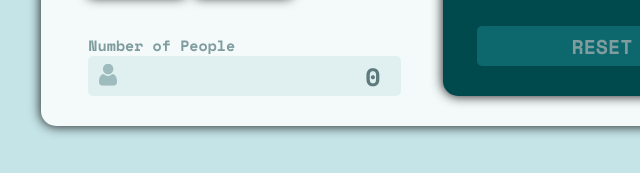
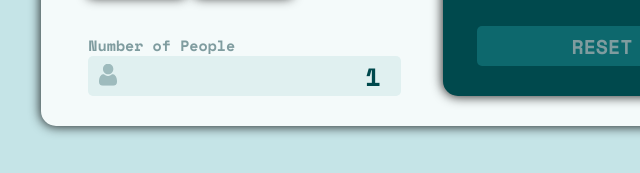
Before and after one commit to andykallian/tip-calculator, a plain HTML site: page index.html in a window 1280 px wide. Shown: the part 459-632 px from the top of the page, 224-864 px from the left. Drawn offline with nearby package versions, Linux system fonts and the light colour scheme.

Commit message:
adding value html

```diff
--- a/index.html
+++ b/index.html
@@ -37,7 +37,7 @@
 
       <form class="inputs">
         <label class="label-people" for="number-of-people">Number of People</label>
-        <input id="number-of-people" type="number" maxlength="2" oninput="maxLengthPeople()" placeholder="0">
+        <input id="number-of-people" value="1" type="number" maxlength="2" oninput="maxLengthPeople()" placeholder="0">
       </form>
 
     </section>
```
